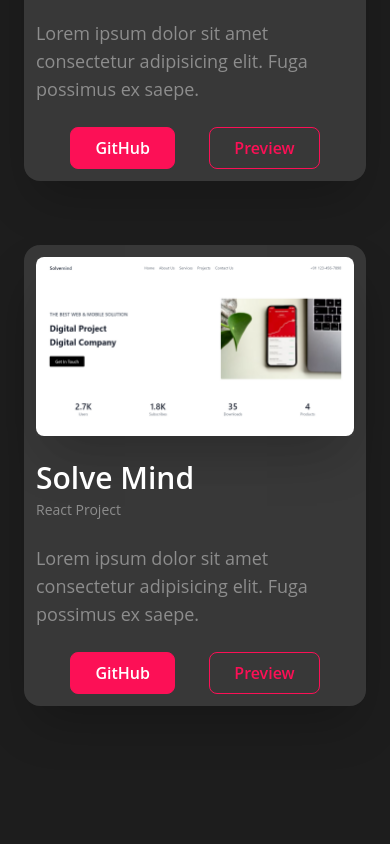
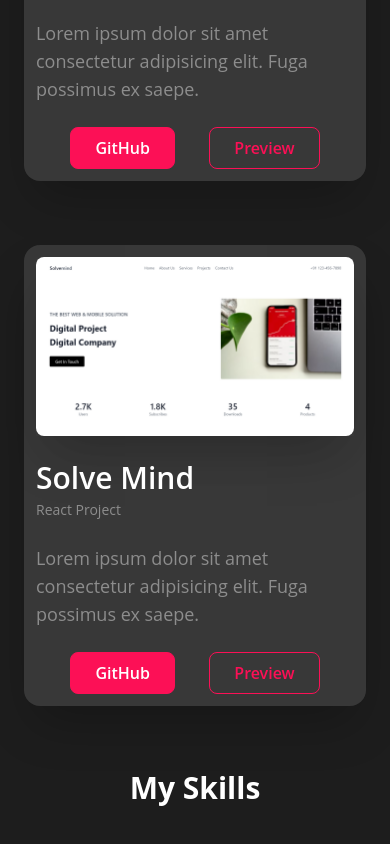
Before and after one commit to shivaydv/Portfolio, a React (Create React App) app: page / in a window 390 px wide. Shown: the part 3804-4648 px from the top of the page. Before the commit the page ends 4574 px from the top, so only its background shows below. Built offline with nearby package versions, Linux system fonts and the light colour scheme.

Commit message:
Added skills section

```diff
--- a/src/App.jsx
+++ b/src/App.jsx
@@ -8,7 +8,7 @@ import Progressbar from "./Components/Progressbar"
 const App = () => {
   return (
     <Router>
-      <Progressbar/>
+      {/* <Progressbar/> */}
       <Navbar/>
       <Routes>
       <Route path='/' element={<Home/>} />
--- a/src/Components/Project.jsx
+++ b/src/Components/Project.jsx
@@ -85,7 +85,7 @@ const Project = () => {
         projects.map((item,i)=>{
             return(
                 <motion.div
-                initial={{opacity:0,translateX:`${i%2===0?"300px":"-300px"}`}}
+                initial={{opacity:0,translateX:`${i%2===0?"600px":"-600px"}`}}
                 whileInView={{opacity:1,translateX:0,scrollBehavior:"smooth"}}
 
                 transition={{ease:"easeInOut",duration:1,type:"spring"}}
--- /dev/null
+++ b/src/Components/Skills.jsx
@@ -0,0 +1,24 @@
+import React from "react";
+import {
+  BiLogoCss3,
+  BiLogoTailwindCss,
+  BiLogoHtml5,
+  BiLogoJavascript,
+  BiLogoReact,
+  BiLogoBootstrap,
+  BiLogoNodejs,
+} from "react-icons/bi";
+
+const Skills = () => {
+  return (
+    <div className=" px-6 lg:px-24 space-y-16 mb-16">
+      <h1 className="w-full text-center text-3xl font-bold my-10">My Skills</h1>
+
+      <div>
+
+      </div>
+    </div>
+  );
+};
+
+export default Skills;
--- a/src/Pages/Home.jsx
+++ b/src/Pages/Home.jsx
@@ -3,6 +3,7 @@ import HeroSection from "../Components/HeroSection";
 import Project from "../Components/Project";
 
 import GoToTop from "../Components/GoToTop";
+import Skills from "../Components/Skills";
 
 
 const Home = () => {
@@ -13,6 +14,7 @@ const Home = () => {
       <GoToTop/>
       <HeroSection/>
       <Project/>
+      <Skills/>
     </div>
   );
 };
```
